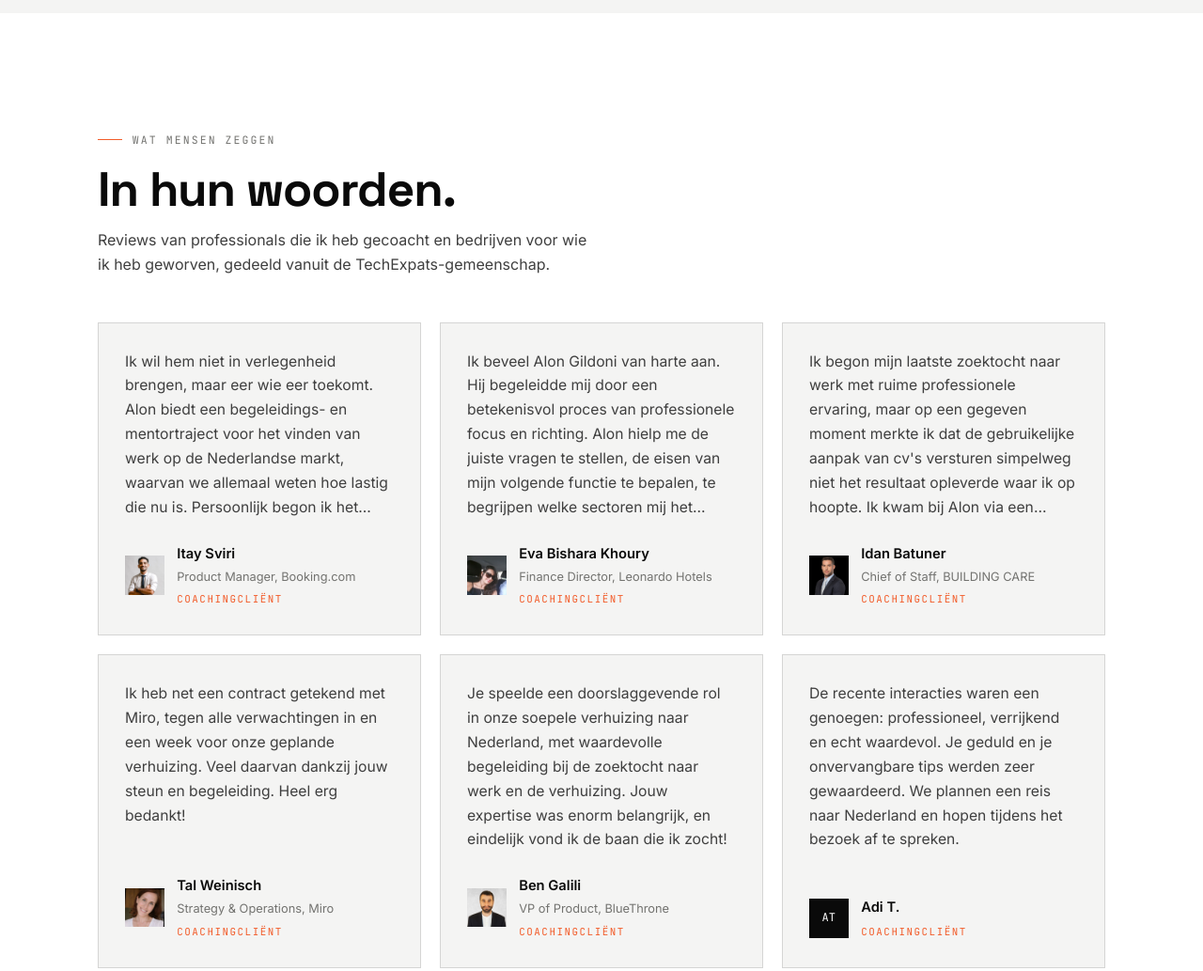
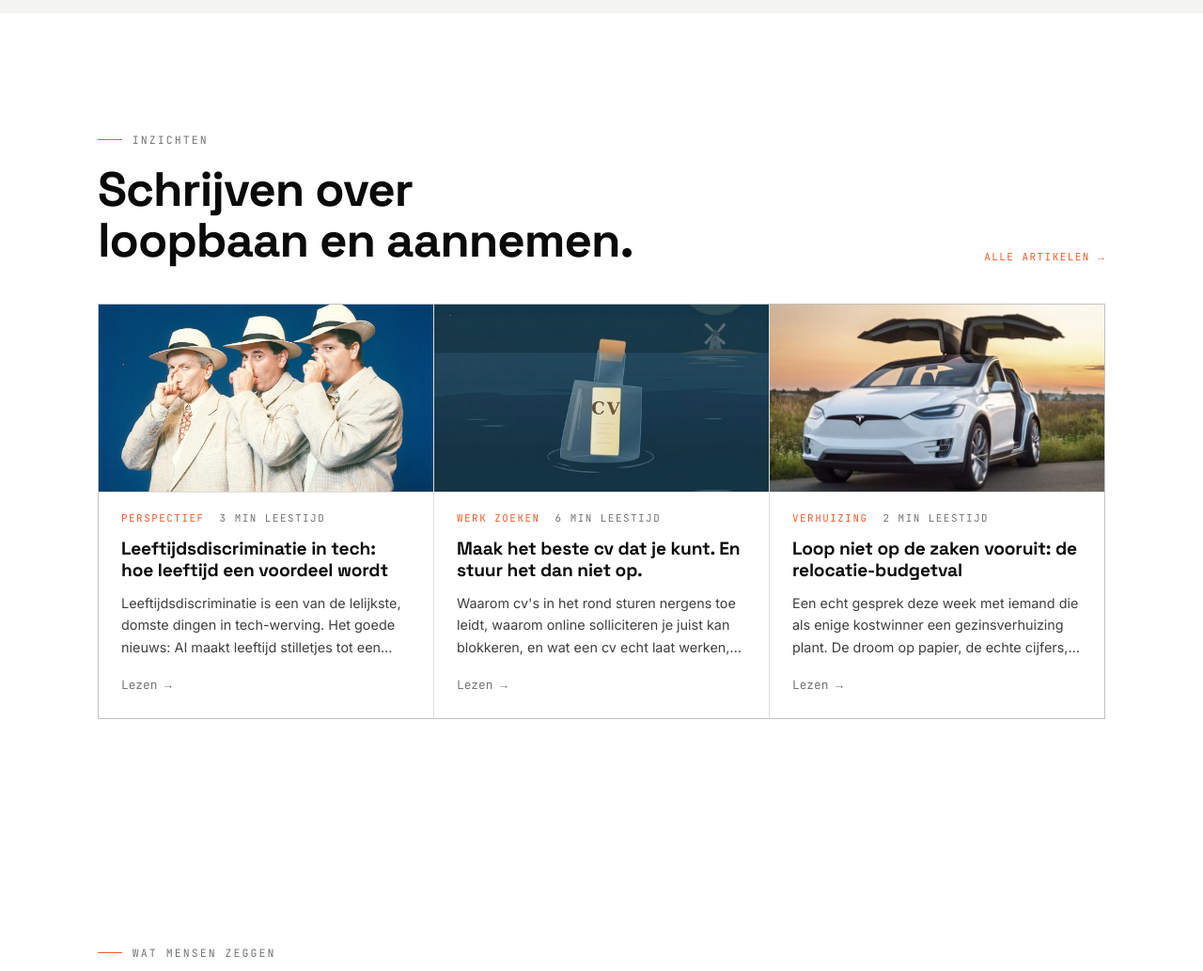
Before and after one commit to alon-lgtm2/techexpats, an Astro site: page /nl in a window 1280 px wide. Shown: the part 3580-4613 px from the top of the page at 94% size. Built offline with nearby package versions, Linux system fonts and the light colour scheme; Astro itself is replaced by a stand-in of ours.

Commit message:
Configure Astro build for Render deploy + homepage article preview
- outDir ./out so the existing Render service (which published the Next.js
  static export to ./out) serves this build unchanged
- add npm start (astro preview on $PORT) for the web-service case
- render.yaml: static site, publish ./out, Node 22.12 (Astro 7 requirement)
- homepage now shows a 3-article "Writing" sneak peek
- contact form temporarily reuses the jobs.israelis Formspree id

Co-Authored-By: Claude Opus 4.8 <noreply@anthropic.com>

```diff
--- a/astro.config.mjs
+++ b/astro.config.mjs
@@ -6,6 +6,9 @@ import mdx from '@astrojs/mdx';
 // https://astro.build/config
 export default defineConfig({
   site: 'https://techexpats.nl',
+  // Output to ./out so the existing Render service (configured for the Next.js
+  // static export, which also published ./out) serves this build unchanged.
+  outDir: './out',
   integrations: [mdx()],
   i18n: {
     defaultLocale: 'en',
--- a/package.json
+++ b/package.json
@@ -9,6 +9,7 @@
     "dev": "astro dev",
     "build": "astro build",
     "preview": "astro preview",
+    "start": "astro preview --host --port ${PORT:-4321}",
     "astro": "astro"
   },
   "dependencies": {
--- a/src/components/Home.astro
+++ b/src/components/Home.astro
@@ -3,6 +3,7 @@ import Nav from "./Nav.astro";
 import Footer from "./Footer.astro";
 import Testimonials from "./Testimonials.astro";
 import CTA from "./CTA.astro";
+import { getCollection } from "astro:content";
 import { getT, localizePath, type Lang } from "../i18n";
 
 interface Props { lang?: Lang }
@@ -30,6 +31,12 @@ const steps = [
   { n: "02", title: t.approach.s2title, body: t.approach.s2body },
   { n: "03", title: t.approach.s3title, body: t.approach.s3body },
 ];
+const allArticles = await getCollection("insights");
+const latest = allArticles
+  .filter((a) => a.data.lang === lang && (a.data.audience === "individuals" || a.data.audience === "both"))
+  .sort((x, y) => +new Date(y.data.date) - +new Date(x.data.date))
+  .slice(0, 3);
+
 const ticker = "SINCE 2018 — AMSTERDAM & EUROPE — EN · NL · HE — CAREER COACHING + HEADHUNTING — ";
 ---
 
@@ -126,6 +133,35 @@ const ticker = "SINCE 2018 — AMSTERDAM & EUROPE — EN · NL · HE — CAREER
   </div>
 </section>
 
+<!-- ===== WRITING (sneak peek) ===== -->
+{latest.length > 0 && (
+  <section class="section writing">
+    <div class="container">
+      <div class="writing-head">
+        <div>
+          <span class="eyebrow">{t.insights.eyebrow}</span>
+          <h2 class="display-lg sec-h">{t.insights.heading}</h2>
+        </div>
+        <a href={localizePath("/career-advice", lang)} class="all label">{t.insights.all} &rarr;</a>
+      </div>
+      <div class="wgrid">
+        {latest.map((a) => (
+          <a href={localizePath(`/insights/${a.id}`, lang)} class="wcard">
+            {a.data.image && <span class="wthumb"><img src={a.data.image} alt="" loading="lazy" /></span>}
+            <span class="wmeta">
+              <span class="label k">{a.data.category}</span>
+              {a.data.readTime && <span class="label">{a.data.readTime}</span>}
+            </span>
+            <h3>{a.data.title}</h3>
+            <p>{a.data.excerpt}</p>
+            <span class="wread">{t.insights.read} &rarr;</span>
+          </a>
+        ))}
+      </div>
+    </div>
+  </section>
+)}
+
 <Testimonials lang={lang} limit={6} />
 <CTA lang={lang} />
 <Footer lang={lang} />
@@ -189,4 +225,21 @@ const ticker = "SINCE 2018 — AMSTERDAM & EUROPE — EN · NL · HE — CAREER
   .step h3 { margin: 0.5rem 0 0.6rem; }
   .step p { font-size: 0.95rem; max-width: 34ch; }
   @media (min-width: 820px) { .steps { grid-template-columns: repeat(3, 1fr); gap: 2rem; } }
+
+  /* writing sneak peek */
+  .writing-head { display: flex; justify-content: space-between; align-items: flex-end; gap: 1.5rem; margin-bottom: 2.5rem; flex-wrap: wrap; }
+  .writing-head .sec-h { margin: 1.1rem 0 0; }
+  .writing-head .all { color: var(--accent); white-space: nowrap; }
+  .writing-head .all:hover { color: var(--accent-ink); }
+  .wgrid { display: grid; grid-template-columns: 1fr; gap: 1px; background: var(--line); border: 1px solid var(--line); }
+  .wcard { background: var(--paper); padding: 1.5rem; display: flex; flex-direction: column; gap: 0.7rem; transition: background .2s ease; }
+  .wcard:hover { background: var(--paper-2); }
+  .wthumb { display: block; aspect-ratio: 16/9; overflow: hidden; margin: -1.5rem -1.5rem 0.5rem; border-bottom: 1px solid var(--line); }
+  .wthumb img { width: 100%; height: 100%; object-fit: cover; }
+  .wmeta { display: flex; gap: 1rem; align-items: center; }
+  .wmeta .k { color: var(--accent); }
+  .wcard h3 { font-family: var(--display); font-weight: var(--display-weight); font-size: 1.2rem; line-height: 1.2; letter-spacing: -0.01em; color: var(--ink); }
+  .wcard p { font-size: 0.9rem; color: var(--ink-2); display: -webkit-box; -webkit-line-clamp: 3; -webkit-box-orient: vertical; overflow: hidden; }
+  .wread { margin-top: auto; padding-top: 0.4rem; font-family: var(--mono); font-size: 0.8rem; color: var(--ink-3); }
+  @media (min-width: 760px) { .wgrid { grid-template-columns: 1fr 1fr 1fr; } }
 </style>
--- a/src/components/pages/Contact.astro
+++ b/src/components/pages/Contact.astro
@@ -6,7 +6,9 @@ interface Props { lang?: Lang }
 const { lang = "en" } = Astro.props;
 const t = getT(lang);
 const c = t.contact;
-// TODO(Alon): set the real Formspree form ID for techexpats (see site/ Next app).
+// TEMP (2026-06-29): reusing the jobs.israelis Formspree form ID to go live.
+// Submissions land in that project's Formspree inbox until a dedicated
+// techexpats form is created. TODO(Alon): swap for a techexpats-only form ID.
 const FORMSPREE = "https://formspree.io/f/xzdjglaz";
 ---
 
```
Also changed, not shown: render.yaml (added, +15 -0 lines), 1 other file.
